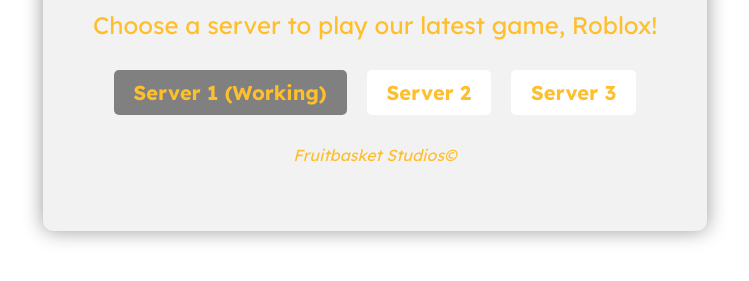
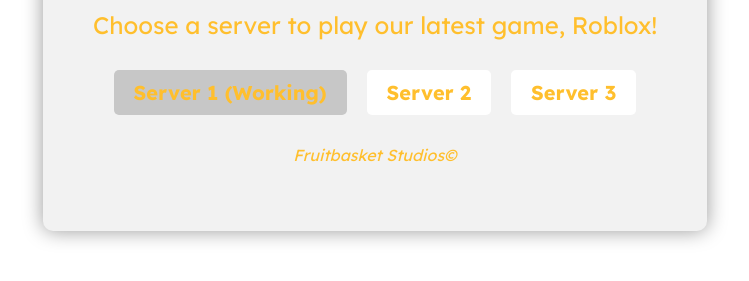
Before and after one commit to bananagames2/roblox, a plain HTML site: page index.html in a window 1280 px wide. In both pictures the pointer is over the link "Server 1 (Working)". Shown: the part 359-640 px from the top of the page, without its empty margins (265-1014 px from the left). Drawn offline with Linux system fonts and the light colour scheme.

Commit message:
Update style.css

```diff
--- a/style.css
+++ b/style.css
@@ -51,7 +51,7 @@
 }
 
 .button:hover {
-  background-color: #808080;
+  background-color: #c7c7c7;
 }
 
 .disclaimer {
```
